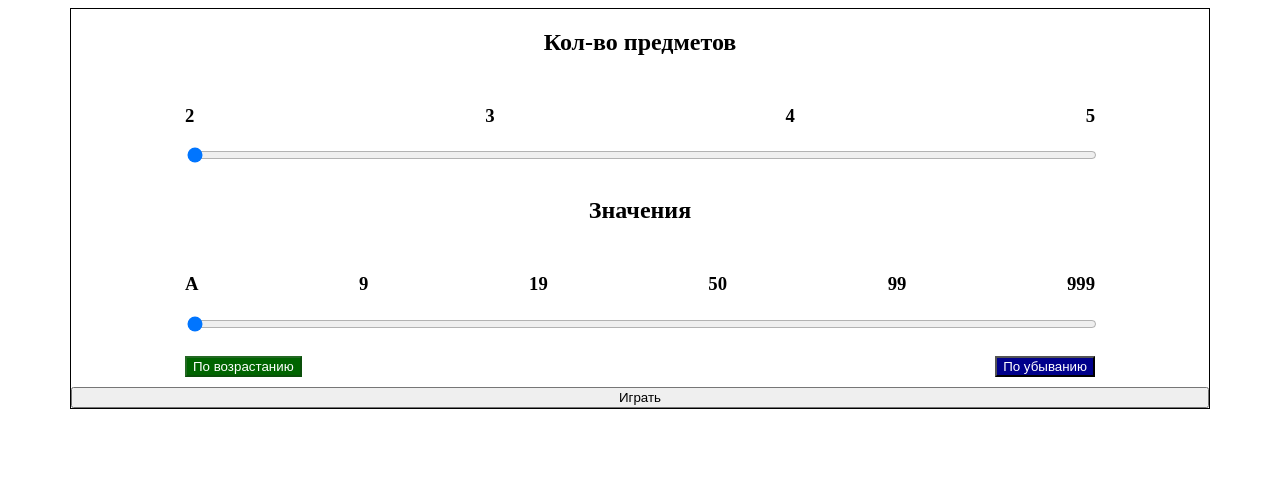
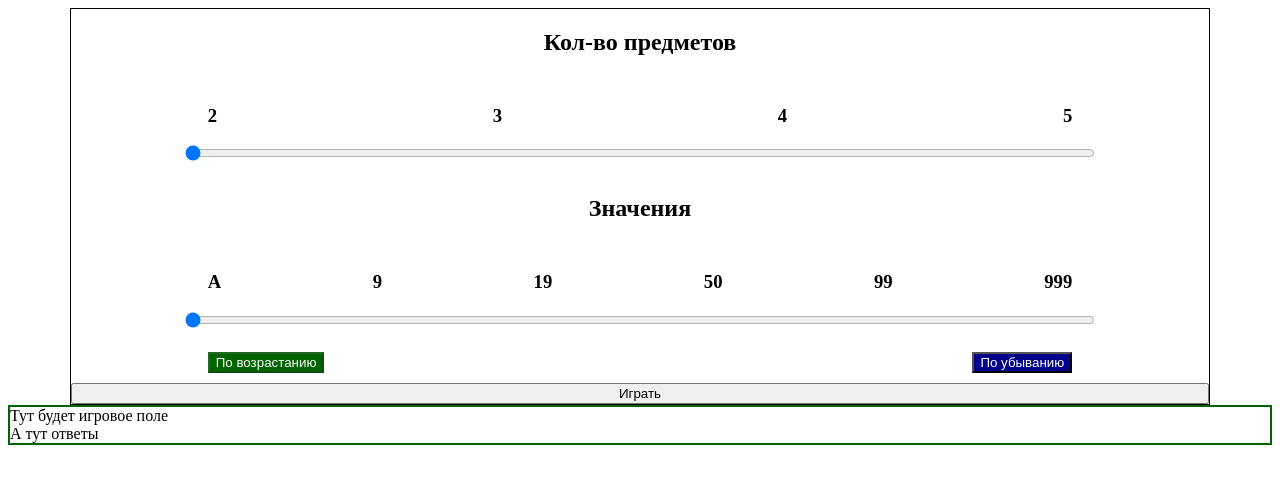
Before and after one commit to VagSer/correct-order-game, a Next.js app: page / in a window 1280 px wide. Shown: the top 484 px of the page. Built offline with nearby package versions, Linux system fonts and the light colour scheme.

Commit message:
Настройки в index.ts + меняется множество

```diff
--- a/components/Settings.tsx
+++ b/components/Settings.tsx
@@ -1,9 +1,6 @@
-import { useState } from "react"
 
-export default function Settings() {
-    const [howMany, setHowMany] = useState(2)
-    const [numbers, setNumbers] = useState(0)
-    const [isReverse, setIsReverse] = useState(false)
+
+export default function Settings(props: any) {
 
   return (
     <div className="card">
@@ -21,8 +18,8 @@ export default function Settings() {
                 min={2}
                 step={1}
                 max={5}
-                value={howMany}
-                onChange={e => setHowMany(Number(e.target.value))}
+                value={props.howMany}
+                onChange={e => props.setHowMany(Number(e.target.value))}
             />
         </div>
         <h2 className="paramName">Значения</h2>
@@ -41,29 +38,31 @@ export default function Settings() {
                 min={0}
                 step={1}
                 max={5}
-                value={numbers}
-                onChange={e => setNumbers(Number(e.target.value))}
+                value={props.numbers}
+                onChange={e => props.setNumbers(Number(e.target.value))}
             />
         </div>
         <div className="wrapper">
             <div className="options">
                 <button
-                    className={!isReverse? "selectedOrder" : 'order'}
-                    disabled={!isReverse? true : false}
-                    onClick={() => setIsReverse(!isReverse)}
+                    className={!props.isReverse? "selectedOrder" : 'order'}
+                    disabled={!props.isReverse? true : false}
+                    onClick={() => props.setIsReverse(!props.isReverse)}
                 >
                     По возрастанию
                 </button>
                 <button
-                    className={isReverse? "selectedOrder" : 'order'}
-                    disabled={isReverse? true : false}
-                    onClick={() => setIsReverse(!isReverse)}
+                    className={props.isReverse? "selectedOrder" : 'order'}
+                    disabled={props.isReverse? true : false}
+                    onClick={() => props.setIsReverse(!props.isReverse)}
                 >
                     По убыванию
                 </button>
             </div>
         </div>
-        <button>
+        <button
+            onClick={() => props.startGame()}
+        >
             Играть
         </button>
     </div>
--- a/pages/index.tsx
+++ b/pages/index.tsx
@@ -1,10 +1,80 @@
 import Settings from "../components/Settings";
+import { useState } from "react";
 
 
 export default function Home() {
+  let gameSet: number[] | string[];
+  gameSet = []
+
+  const [game, setGame] = useState([])
+  const [correct, setCorrect] = useState([])
+
+  const [howMany, setHowMany] = useState(2)
+  const [numbers, setNumbers] = useState(0)
+  const [isReverse, setIsReverse] = useState(false)
+
+  const getRandomInt = (max: number) => Math.floor(Math.random() * max)
+
+  const startGame = () => {
+      isReverse?
+      console.log(`Начали игру. Объектов: ${howMany}, используем множество ${numbers}. Сортировка по убыванию`)
+      :
+      console.log(`Начали игру. Объектов: ${howMany}, используем множество ${numbers}. Сортировка по возрастанию`)
+      switch(numbers) {
+        case 0: {
+          gameSet = ['А', 'Б', 'В', 'Г', 'Д', 'Е', 'Ё', 'Ж', 'З', 'И', 'Й', 'К', 'Л', 'М', 'Н', 'О',
+        'П', 'Р', 'С', 'Т', 'У', 'Ф', 'Х', 'Ц', 'Ч', 'Ш', 'Щ', 'Ъ', 'Ы', 'Ь', 'Э', 'Ю', 'Я']
+          break
+        }
+        case 1: {
+          gameSet = [1, 2, 3, 4, 5, 6, 7, 8, 9]
+          break
+        }
+        case 2: {
+          gameSet = [10, 11, 12, 13, 14, 15, 16, 17, 18, 19]
+          break
+        }
+        case 3: {
+          for (let i = 20; i <= 50; i++) {
+            gameSet.push(i)
+          }
+          break
+        }
+        case 4: {
+          for (let i = 51; i <= 99; i++) {
+            gameSet.push(i)
+          }
+          break
+        }
+        default: {
+          for (let i = 100; i <= 999; i++) {
+            gameSet.push(i)
+          }
+          break
+        }
+      }
+      console.log(gameSet)
+  }
+
   return (
     <div>
-      <Settings />
+      <Settings
+        howMany={howMany}
+        setHowMany={setHowMany}
+        numbers={numbers}
+        setNumbers={setNumbers}
+        isReverse={isReverse}
+        setIsReverse={setIsReverse}
+        startGame={startGame}
+      />
+      <div style={{border: '2px solid darkgreen'}}>
+        <div className="field">
+          Тут будет игровое поле
+        </div>
+        <div>
+          А тут ответы
+        </div>
+      </div>
     </div>
   )
 }
--- a/styles/Settings.css
+++ b/styles/Settings.css
@@ -10,6 +10,8 @@
 .options {
     display: flex;
     justify-content: space-between;
+    margin: auto;
+    width: 95%;
 }
 
 .wrapper {
@@ -19,6 +21,7 @@
 
 .appRange {
     width: 100%;
+    margin: auto;
 }
 
 .paramName {
```
